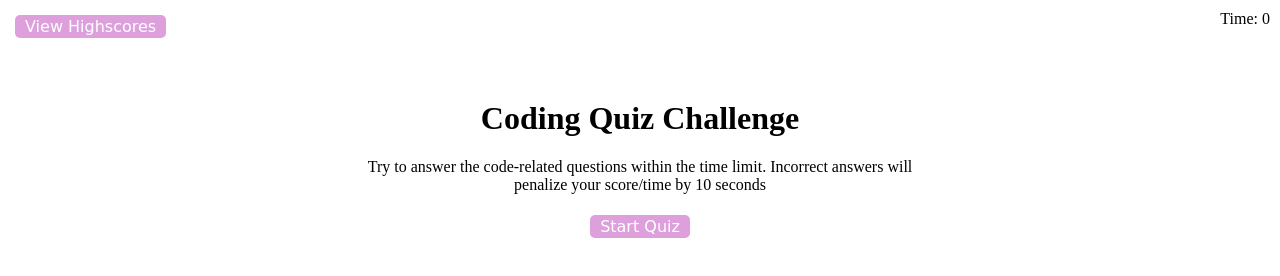
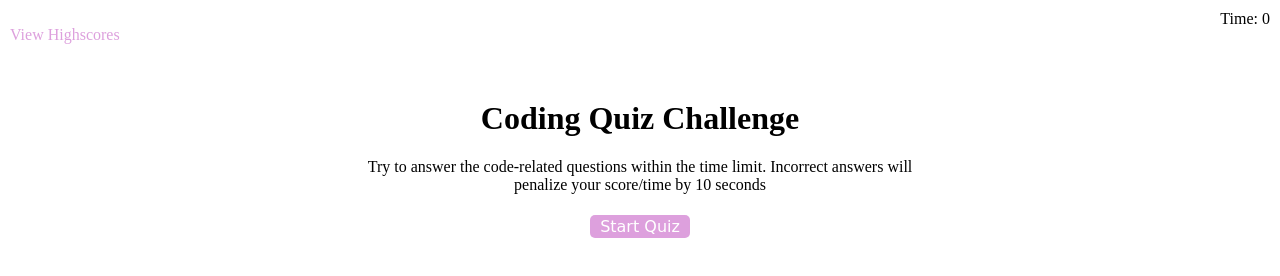
Before and after one commit to jojoford/CodeQuiz, a plain HTML site: page index.html in a window 1280 px wide. Drawn offline with Linux system fonts and the light colour scheme.

Commit message:
highscores color change

```diff
--- a/index.html
+++ b/index.html
@@ -11,9 +11,7 @@
 
     </head>
   <body>
-    <div class="scores"><a href="scores.html"><button id="view highscores">
-
-    View Highscores</button></a></div>
+    <div class="scores"><a href="scores.html"><p style="color:plum;">View Highscores</p></a></div>
 
     <div class="timer">Time: <span id="time">0</span></div>
 
```
